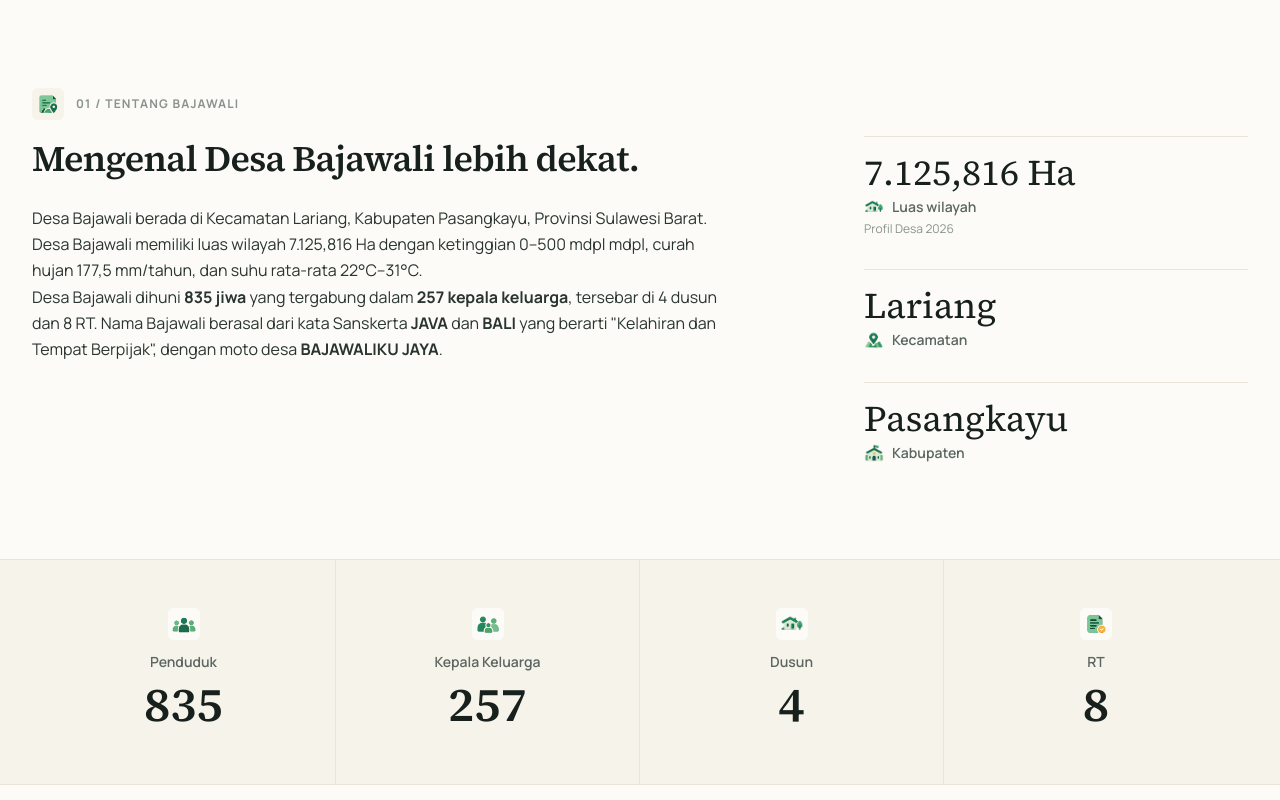
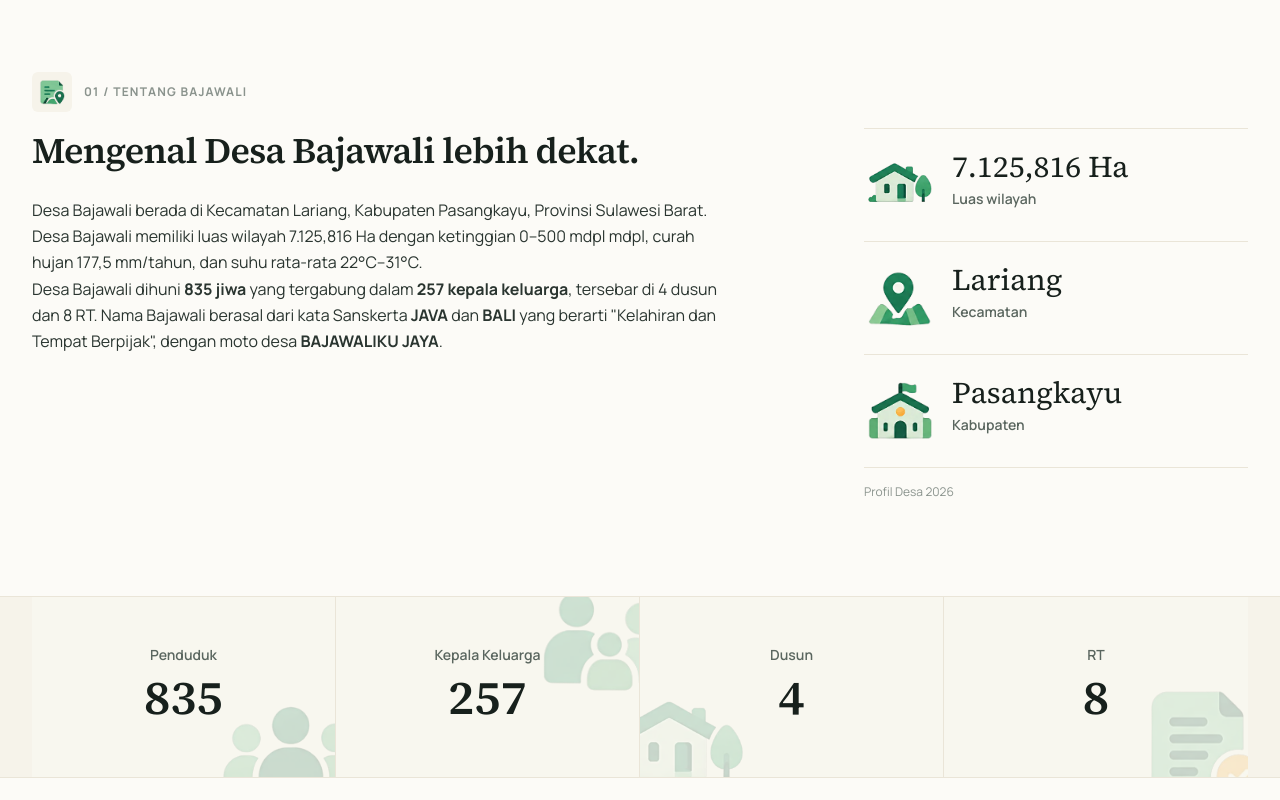
Before and after one commit to mkeyzxi/desa-bajawali, a Next.js app: page / in a window 1280 px wide. Shown: the part 1260-2060 px from the top of the page. Built offline with nearby package versions, Linux system fonts and the light colour scheme.

Commit message:
fix desain

```diff
--- a/app/kontak/page.tsx
+++ b/app/kontak/page.tsx
@@ -1,4 +1,4 @@
-import { Clock, MapPin } from 'lucide-react';
+import { Clock, Mail, MapPin, Phone } from 'lucide-react';
 
 const MAP_EMBED_URL =
   "https://www.google.com/maps/embed?pb=!1m18!1m12!1m3!1d15953.872540417176!2d119.3557826934073!3d-1.4906304759257518!2m3!1f0!2f0!3f0!3m2!1i1024!2i768!4f13.1!3m3!1m2!1s0x2d8cf9abf9303445%3A0xcc92ae06702c7a48!2sBajawali%2C%20Kec.%20Lariang%2C%20Kab.%20Pasangkayu%2C%20Sulawesi%20Barat!5e0!3m2!1sid!2sid!4v1790131615917!5m2!1sid!2sid";
@@ -45,6 +45,34 @@ export default function KontakPage() {
                 </li>
 
                 <li className="flex gap-4 items-start">
+                  <Mail className="text-green-700 mt-1 shrink-0" size={20} />
+                  <div>
+                    <strong className="block text-ink-950 font-medium mb-1">Email</strong>
+                    <a
+                      href="mailto:desabajawali2@gmail.com"
+                      className="text-sm text-green-700 hover:text-green-800 transition-colors"
+                    >
+                      desabajawali2@gmail.com
+                    </a>
+                  </div>
+                </li>
+
+                <li className="flex gap-4 items-start">
+                  <Phone className="text-green-700 mt-1 shrink-0" size={20} />
+                  <div>
+                    <strong className="block text-ink-950 font-medium mb-1">Telepon/WhatsApp</strong>
+                    <a
+                      href="https://wa.me/+6285756063460"
+                      target="_blank"
+                      rel="noopener noreferrer"
+                      className="text-sm text-green-700 hover:text-green-800 transition-colors"
+                    >
+                      +62 857-5606-3460
+                    </a>
+                  </div>
+                </li>
+
+                <li className="flex gap-4 items-start">
                   <Clock className="text-green-700 mt-1 shrink-0" size={20} />
                   <div>
                     <strong className="block text-ink-950 font-medium mb-1">Jam Pelayanan</strong>
--- a/app/page.tsx
+++ b/app/page.tsx
@@ -60,17 +60,18 @@ const strukturImages = [
 type IconImageProps = {
   src: string
   className?: string
+  size?: number
 }
 
-function IconImage({ src, className = 'h-6 w-6 object-contain' }: IconImageProps) {
-  return <Image src={src} alt="" width={40} height={40} className={className} />
+function IconImage({ src, className = 'h-6 w-6 object-contain', size = 40 }: IconImageProps) {
+  return <Image src={src} alt="" width={size} height={size} className={className} />
 }
 
 function SectionLabel({ label, icon }: { label: string; icon: string }) {
   return (
     <div className="mb-4 flex items-center gap-3 text-xs font-bold uppercase tracking-widest text-ink-400">
-      <span className="inline-flex h-8 w-8 items-center justify-center rounded-md bg-paper-100">
-        <IconImage src={icon} />
+      <span className="inline-flex h-10 w-10 items-center justify-center rounded-md bg-paper-100">
+        <IconImage src={icon} className="h-8 w-8 object-contain" />
       </span>
       <span>{label}</span>
     </div>
@@ -101,13 +102,13 @@ export default function Home() {
       <section className="py-12 md:py-16 border-b border-paper-200">
         <div className="container mx-auto max-w-5xl px-5 lg:px-8">
           <div className="grid md:grid-cols-[220px_1fr] overflow-hidden rounded-4xl border border-paper-200 bg-paper-50">
-            <div className="relative h-48 sm:h-56 md:h-auto md:min-h-[260px]">
+            <div className="relative aspect-[5/6] bg-paper-200 md:aspect-auto md:min-h-[260px]">
               <Image
                 src={kepalaDesa.foto}
                 alt={`Foto ${kepalaDesa.nama}, Kepala Desa Bajawali`}
                 fill
                 sizes="(max-width: 768px) 100vw, 220px"
-                className="object-cover object-top"
+                className="object-contain object-center md:object-cover md:object-top"
               />
               {/* <div className="absolute top-4 left-4 bg-paper-50 px-3 py-1 text-[10px] font-bold uppercase tracking-widest text-ink-800 rounded-sm">
                 Sambutan
@@ -116,9 +117,9 @@ export default function Home() {
 
             <div className="flex flex-col justify-center p-5 sm:p-7 md:p-8">
               <div className="mb-3 flex items-center gap-3 text-xs font-bold uppercase tracking-[0.16em] text-green-700">
-                <span className="inline-flex h-8 w-8 items-center justify-center rounded-md bg-green-50">
+                {/* <span className="inline-flex h-8 w-8 items-center justify-center rounded-md bg-green-50">
                   <IconImage src="/gambar/icon/kantor_desa.webp" />
-                </span>
+                </span> */}
                 <span className="h-px w-8 bg-green-700" />
                 Sambutan Kepala Desa
               </div>
@@ -173,34 +174,51 @@ export default function Home() {
               </div>
             </div>
 
-            <div className="lg:col-span-4 lg:col-start-9 flex flex-col gap-8">
-              <div className="border-t border-paper-200 pt-4">
-                <div className="font-editorial text-4xl text-ink-950 mb-1">
+            <div className="lg:col-span-4 lg:col-start-9 flex flex-col">
+              <div className="flex items-start gap-4 border-t border-paper-200 py-5">
+                <IconImage
+                  src="/gambar/icon/dusun_wilayah.webp"
+                  size={64}
+                  className="w-22 h-22 md:h-18 md:w-18 shrink-0"
+                />
+                <div>
+                  <div className="font-editorial text-2xl md:text-3xl text-ink-950">
                     {desaInfo.luasWilayah} Ha
                   </div>
-                <div className="flex items-center gap-2 text-sm font-semibold text-ink-600">
-                  <IconImage src="/gambar/icon/dusun_wilayah.webp" className="h-5 w-5" />
-                  Luas wilayah
+                  <div className="mt-1 text-sm font-semibold text-ink-600">Luas wilayah</div>
                 </div>
-                <div className="text-xs text-ink-400 mt-1">Profil Desa {desaInfo.tahunData}</div>
               </div>
-              <div className="border-t border-paper-200 pt-4">
-                <div className="font-editorial text-4xl text-ink-950 mb-1">
+
+              <div className="flex items-start gap-4 border-t border-paper-200 py-5">
+                <IconImage
+                  src="/gambar/icon/lokasi.webp"
+                  size={64}
+                  className="w-22 h-22 md:h-18 md:w-18 shrink-0"
+                />
+                <div>
+                  <div className="font-editorial text-2xl md:text-3xl text-ink-950">
                     {desaInfo.kecamatan}
                   </div>
-                <div className="flex items-center gap-2 text-sm font-semibold text-ink-600">
-                  <IconImage src="/gambar/icon/lokasi.webp" className="h-5 w-5" />
-                  Kecamatan
+                  <div className="mt-1 text-sm font-semibold text-ink-600">Kecamatan</div>
                 </div>
               </div>
-              <div className="border-t border-paper-200 pt-4">
-                <div className="font-editorial text-4xl text-ink-950 mb-1">
+
+              <div className="flex items-start gap-4 border-t border-paper-200 py-5">
+                <IconImage
+                  src="/gambar/icon/kantor_desa.webp"
+                  size={64}
+                  className="w-22 h-22 md:h-18 md:w-18 shrink-0"
+                />
+                <div>
+                  <div className="font-editorial text-2xl md:text-3xl text-ink-950">
                     {desaInfo.kabupaten}
                   </div>
-                <div className="flex items-center gap-2 text-sm font-semibold text-ink-600">
-                  <IconImage src="/gambar/icon/kantor_desa.webp" className="h-5 w-5" />
-                  Kabupaten
+                  <div className="mt-1 text-sm font-semibold text-ink-600">Kabupaten</div>
                 </div>
+              </div>
+
+              <div className="border-t border-paper-200 pt-4 text-xs text-ink-400">
+                Profil Desa {desaInfo.tahunData}
               </div>
             </div>
           </div>
@@ -211,40 +229,56 @@ export default function Home() {
       <section className="bg-paper-100 border-b border-paper-200">
         <div className="container mx-auto px-5 lg:px-8">
           <div className="grid grid-cols-2 md:grid-cols-4 divide-x divide-y md:divide-y-0 divide-paper-200">
-            <div className="py-8 md:py-12 px-4 md:px-6 flex flex-col items-center text-center">
-              <div className="mb-3 inline-flex h-8 w-8 items-center justify-center rounded-md bg-paper-50">
-                <IconImage src="/gambar/icon/data_penduduk.webp" />
-              </div>
+            <div className="relative isolate overflow-hidden bg-paper-50/35 px-4 py-8 md:px-6 md:py-12 flex flex-col items-center text-center">
+              <IconImage
+                src="/gambar/icon/data_penduduk.webp"
+                size={144}
+                className="pointer-events-none absolute -right-6 -bottom-8 h-28 w-28 opacity-20 md:-right-7 md:-bottom-10 md:h-36 md:w-36"
+              />
+              <div className="relative z-10">
                 <div className="text-sm font-semibold text-ink-600 mb-2">Penduduk</div>
                 <div className="font-editorial text-4xl md:text-5xl font-semibold text-ink-950 mb-2">
                   {desaInfo.penduduk}
                 </div>
               </div>
-            <div className="py-8 md:py-12 px-4 md:px-6 flex flex-col items-center text-center">
-              <div className="mb-3 inline-flex h-8 w-8 items-center justify-center rounded-md bg-paper-50">
-                <IconImage src="/gambar/icon/keluarga.webp" />
             </div>
+            <div className="relative isolate overflow-hidden bg-paper-50/35 px-4 py-8 md:px-6 md:py-12 flex flex-col items-center text-center">
+              <IconImage
+                src="/gambar/icon/keluarga.webp"
+                size={144}
+                className="pointer-events-none absolute -right-8 -top-6 h-28 w-28 opacity-20 md:-right-10 md:-top-8 md:h-36 md:w-36"
+              />
+              <div className="relative z-10">
                 <div className="text-sm font-semibold text-ink-600 mb-2">Kepala Keluarga</div>
                 <div className="font-editorial text-4xl md:text-5xl font-semibold text-ink-950 mb-2">
                   {desaInfo.kk}
                 </div>
               </div>
-            <div className="py-8 md:py-12 px-4 md:px-6 flex flex-col items-center text-center">
-              <div className="mb-3 inline-flex h-8 w-8 items-center justify-center rounded-md bg-paper-50">
-                <IconImage src="/gambar/icon/dusun_wilayah.webp" />
             </div>
+            <div className="relative isolate overflow-hidden bg-paper-50/35 px-4 py-8 md:px-6 md:py-12 flex flex-col items-center text-center">
+              <IconImage
+                src="/gambar/icon/dusun_wilayah.webp"
+                size={144}
+                className="pointer-events-none absolute -bottom-8 -left-6 h-28 w-28 opacity-20 md:-bottom-10 md:-left-8 md:h-36 md:w-36"
+              />
+              <div className="relative z-10">
                 <div className="text-sm font-semibold text-ink-600 mb-2">Dusun</div>
                 <div className="font-editorial text-4xl md:text-5xl font-semibold text-ink-950 mb-2">
                   {desaInfo.dusun}
                 </div>
               </div>
-            <div className="py-8 md:py-12 px-4 md:px-6 flex flex-col items-center text-center border-l md:border-l-0 border-paper-200">
-              <div className="mb-3 inline-flex h-8 w-8 items-center justify-center rounded-md bg-paper-50">
-                <IconImage src="/gambar/icon/dokumen.webp" />
             </div>
+            <div className="relative isolate overflow-hidden bg-paper-50/35 border-l border-paper-200 px-4 py-8 md:border-l-0 md:px-6 md:py-12 flex flex-col items-center text-center">
+              <IconImage
+                src="/gambar/icon/dokumen.webp"
+                size={144}
+                className="pointer-events-none absolute -right-6 -bottom-8 h-28 w-28 opacity-20 md:-right-7 md:-bottom-10 md:h-36 md:w-36"
+              />
+              <div className="relative z-10">
                 <div className="text-sm font-semibold text-ink-600 mb-2">RT</div>
                 <div className="font-editorial text-4xl md:text-5xl font-semibold text-ink-950 mb-2">
                   {desaInfo.rt}
+                </div>
               </div>
             </div>
           </div>
@@ -262,9 +296,9 @@ export default function Home() {
               href="/profil/sejarah"
               className="md:col-span-7 group block bg-paper-50 border border-paper-200 p-6 md:p-8 hover:border-green-300 transition-colors"
             >
-              <div className="mb-5 inline-flex h-10 w-10 items-center justify-center rounded-md bg-green-50">
+              {/* <div className="mb-5 inline-flex h-10 w-10 items-center justify-center rounded-md bg-green-50">
                 <IconImage src="/gambar/icon/dokumen.webp" className="h-7 w-7" />
-              </div>
+              </div> */}
               <h3 className="font-editorial text-2xl text-ink-950 mb-3 group-hover:text-green-800 transition-colors">
                 Sejarah Desa
               </h3>
@@ -282,9 +316,9 @@ export default function Home() {
               href="/profil/geografis"
               className="md:col-span-5 group block bg-paper-50 border border-paper-200 p-6 md:p-8 hover:border-green-300 transition-colors"
             >
-              <div className="mb-5 inline-flex h-10 w-10 items-center justify-center rounded-md bg-green-50">
+              {/* <div className="mb-5 inline-flex h-10 w-10 items-center justify-center rounded-md bg-green-50">
                 <IconImage src="/gambar/icon/batas_wilayah.webp" className="h-7 w-7" />
-              </div>
+              </div> */}
               <h3 className="font-editorial text-2xl text-ink-950 mb-3 group-hover:text-green-800 transition-colors">
                 Geografis
               </h3>
@@ -303,9 +337,9 @@ export default function Home() {
               href="/profil/demografi"
               className="md:col-span-5 group block bg-paper-50 border border-paper-200 p-6 md:p-8 hover:border-green-300 transition-colors"
             >
-              <div className="mb-5 inline-flex h-10 w-10 items-center justify-center rounded-md bg-green-50">
+              {/* <div className="mb-5 inline-flex h-10 w-10 items-center justify-center rounded-md bg-green-50">
                 <IconImage src="/gambar/icon/data_penduduk.webp" className="h-7 w-7" />
-              </div>
+              </div> */}
               <h3 className="font-editorial text-2xl text-ink-950 mb-3 group-hover:text-green-800 transition-colors">
                 Demografi
               </h3>
@@ -325,9 +359,9 @@ export default function Home() {
               href="/profil/struktur-pemerintahan"
               className="md:col-span-7 group block bg-paper-50 border border-paper-200 p-6 md:p-8 hover:border-green-300 transition-colors"
             >
-              <div className="mb-5 inline-flex h-10 w-10 items-center justify-center rounded-md bg-green-50">
+              {/* <div className="mb-5 inline-flex h-10 w-10 items-center justify-center rounded-md bg-green-50">
                 <IconImage src="/gambar/icon/kantor_desa.webp" className="h-7 w-7" />
-              </div>
+              </div> */}
               <h3 className="font-editorial text-2xl text-ink-950 mb-3 group-hover:text-green-800 transition-colors">
                 Pemerintahan
               </h3>
@@ -830,8 +864,7 @@ export default function Home() {
               </div>
             </Link>
 
-            <Link
-              href="/kontak"
+            <div
               className="group lg:col-span-5 flex min-h-[340px] flex-col justify-between border border-paper-200 bg-paper-50 p-6 md:p-8 transition-colors hover:border-green-300"
             >
               <div>
@@ -872,17 +905,50 @@ export default function Home() {
                     />
                     <span>Senin–Jumat · 08.00–15.00 WITA</span>
                   </div>
+                  <a
+                    href="mailto:desabajawali2@gmail.com"
+                    className="flex items-start gap-3 text-sm text-ink-700 transition-colors hover:text-green-700"
+                  >
+                    <IconImage
+                      src="/gambar/icon/dokumen.webp"
+                      className="mt-0.5 h-5 w-5 shrink-0"
+                    />
+                    <span>
+                      <span className="block text-xs font-semibold text-ink-400">Email</span>
+                      desabajawali2@gmail.com
+                    </span>
+                  </a>
+                  <a
+                    href="https://wa.me/+6285756063460"
+                    target="_blank"
+                    rel="noopener noreferrer"
+                    className="flex items-start gap-3 text-sm text-ink-700 transition-colors hover:text-green-700"
+                  >
+                    <IconImage
+                      src="/gambar/icon/kantor_desa.webp"
+                      className="mt-0.5 h-5 w-5 shrink-0"
+                    />
+                    <span>
+                      <span className="block text-xs font-semibold text-ink-400">
+                        Telepon/WhatsApp
+                      </span>
+                      +62 857-5606-3460
+                    </span>
+                  </a>
                 </div>
-                <div className="mt-6 flex items-center gap-1 text-sm font-semibold text-green-700">
+                <Link
+                  href="/kontak"
+                  className="mt-6 inline-flex items-center gap-1 text-sm font-semibold text-green-700 transition-colors hover:text-green-800"
+                >
                   <span className="border-b border-green-700 group-hover:border-transparent transition-colors">
                     Lihat kontak & lokasi
                   </span>{' '}
                   <span className="transition-transform group-hover:translate-x-1">
                     <NavigationChevron direction="next" />
                   </span>
+                </Link>
               </div>
             </div>
-            </Link>
           </div>
         </div>
       </section>
```
Lines whose indentation alone changed are shown as unchanged.
